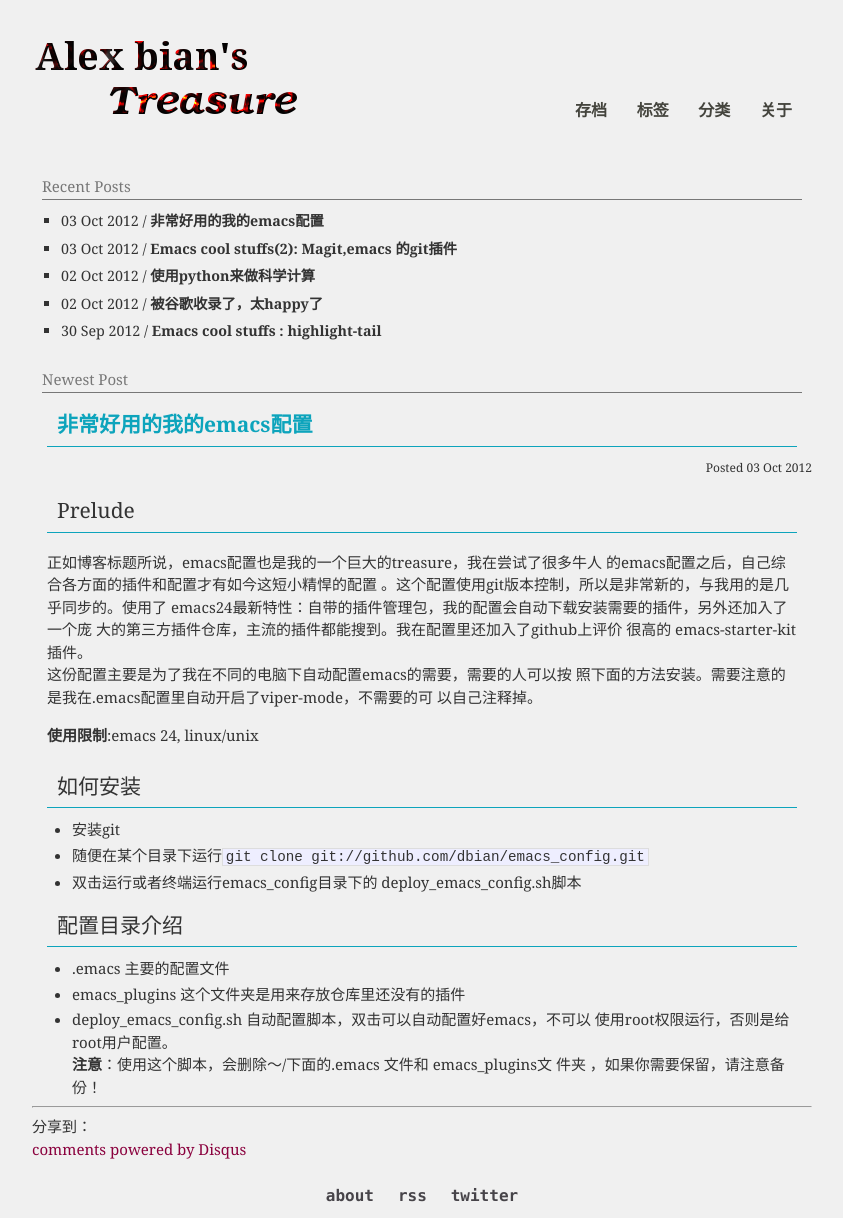
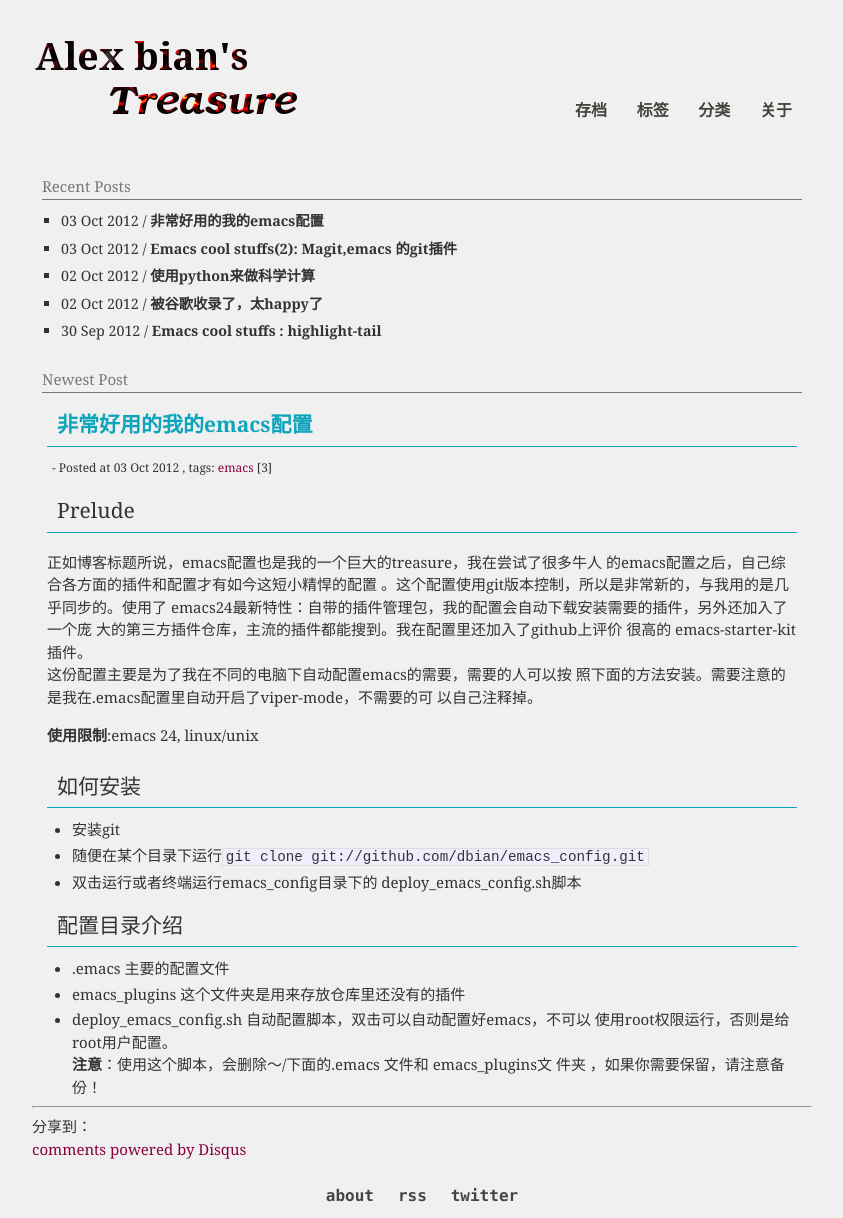
Before and after one commit to alexorg/dbian.github.com, a Jekyll site: the page built from index.html, in a window 1280 px wide. Shown: the whole page, without its empty margins (228-1071 px from the left). Built offline with Jekyll 4.4.1, drawn with Linux system fonts in a browser that asks for light colours; nearby versions of some CDN libraries; library files that are not in the unit come from our copies; Markdown is read by kramdown in place of the engine named in the settings; comment, search, counter and statistics services are not loaded.

Commit message:
文章会显示tag了

```diff
--- a/_includes/JB/tags_list
+++ b/_includes/JB/tags_list
@@ -22,11 +22,11 @@ Usage:
 {% else %}
   {% if tags_list.first[0] == null %}
     {% for tag in tags_list %}
-    	<span class="label"><a href="{{ BASE_PATH }}{{ site.JB.tags_path }}#{{ tag }}-ref">{{ tag }}</a></span> <span>×{{ site.tags[tag].size }}</span>
+    	<span class="label"><a href="{{ BASE_PATH }}{{ site.JB.tags_path }}#{{ tag }}-ref">{{ tag }}</a></span> [<span>{{ site.tags[tag].size }}</span>]
     {% endfor %}
   {% else %}
     {% for tag in tags_list %}
-    	<li><span class="label"><a href="{{ BASE_PATH }}{{ site.JB.tags_path }}#{{ tag[0] }}-ref">{{ tag[0] }} </a></span> <span>×{{ tag[1].size }}</span></li>
+    	<li><span class="label"><a href="{{ BASE_PATH }}{{ site.JB.tags_path }}#{{ tag[0] }}-ref">{{ tag[0] }} </a></span> [<span>{{tag[1].size}}</span>]</li>
     {% endfor %}
   {% endif %}
 {% endif %}
--- a/_includes/themes/clean/post.html
+++ b/_includes/themes/clean/post.html
@@ -2,7 +2,9 @@
   <h2><a href="{{ page.url }}">
     {{ page.title }}
   </a></h2>
-  <div id="date">Posted {{ page.date | date_to_string }}</div>
+  <div id="date">- Posted at {{ page.date |date_to_string}}
+    <span>, tags:  {% assign tags_list = page.tags %}
+  {% include JB/tags_list %}</span></div>
   {{ content }}
   <div style="text-align: center;" >
     <script type="text/javascript" >
--- a/css/style.css
+++ b/css/style.css
@@ -82,7 +82,8 @@ p {
   width: 575px; }
 
 #date {
-  text-align: right;
+  text-align: left;
+  margin-left: 20px;
   color: #333;
   font-size: 80%; }
 
--- a/index.html
+++ b/index.html
@@ -23,7 +23,9 @@ title: Just calm down, and listen.
     Newest Post
   </div>
   <h2><a href="{{ post_list[0].url }}">{{ post_list[0].title }}  </a></h2>
-  <div id="date">Posted {{ post_list[0].date | date_to_string }}</div>
+  <div id="date">- Posted at {{ post_list[0].date |date_to_string}}
+    <span>, tags:  {% assign tags_list = post_list[0].tags %}
+  {% include JB/tags_list %}</span></div>
   {{ post_list[0].content }}
 
  <!-- Baidu Button BEGIN -->
```
Also changed, not shown: css/style.scss (+5 -2 lines).
